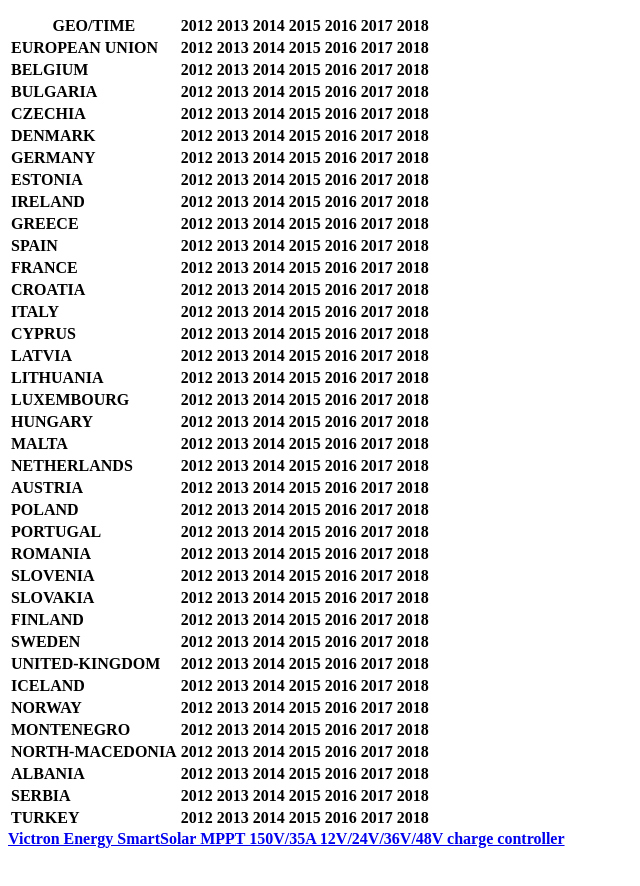
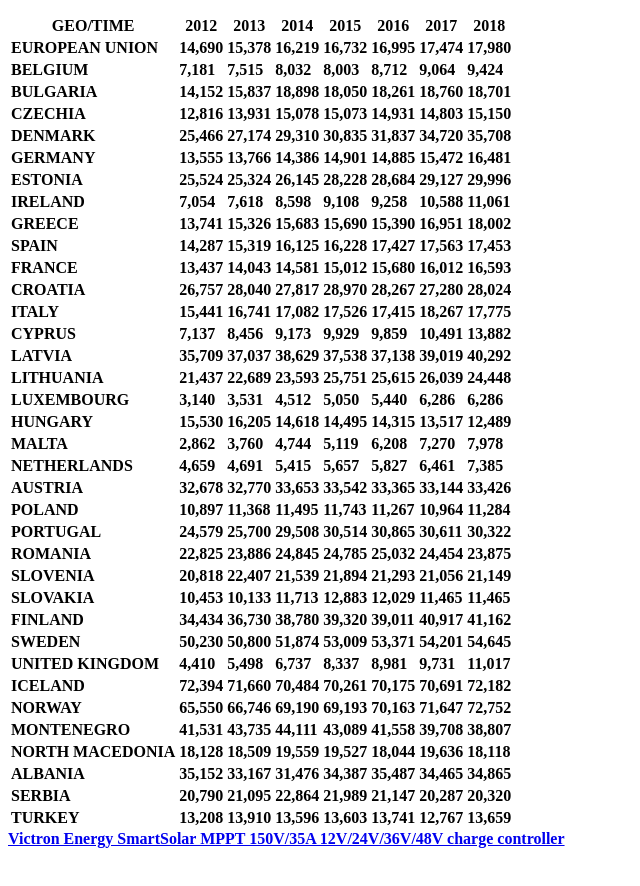
Before and after one commit to RuubioRuub/Solarenergy-Exam, a plain HTML site: page eusolar.html in a window 1280 px wide. Shown: the part 354-1240 px from the top of the page, without its empty margins (0-640 px from the left). Drawn offline with Linux system fonts and the light colour scheme.

Commit message:
table data
the table has been filled with data and my back hurts

```diff
--- a/eusolar.html
+++ b/eusolar.html
@@ -101,30 +101,30 @@
 								2018
 							</th>
 						</tr>
-						<tr class ="european union">
+						<tr class ="european-union">
 							<td>
 								EUROPEAN UNION
 							</td>
 							<td class="2012">
-								2012
+								14,690
 							</td>
 							<td class="2013">
-								2013
+								15,378
 							</td>
 							<td class="2014">
-								2014
+								16,219
 							</td>
 							<td class="2015">
-								2015
+								16,732
 							</td>
 							<td class="2016">
-								2016
+								16,995
 							</td>
 							<td class="2017">
-								2017
+								17,474
 							</td>
 							<td class="2018">
-								2018
+								17,980
 							</td>
 						</tr>
 						<tr class ="belgium">
@@ -132,25 +132,25 @@
 								BELGIUM
 							</td>
 							<td class="2012">
-								2012
+								7,181
 							</td>
 							<td class="2013">
-								2013
+								7,515
 							</td>
 							<td class="2014">
-								2014
+								8,032
 							</td>
 							<td class="2015">
-								2015
+								8,003
 							</td>
 							<td class="2016">
-								2016
+								8,712
 							</td>
 							<td class="2017">
-								2017
+								9,064
 							</td>
 							<td class="2018">
-								2018
+								9,424
 							</td>
 						</tr>
 						<tr class ="bulgaria">
@@ -158,25 +158,25 @@
 								BULGARIA
 							</td>
 							<td class="2012">
-								2012
+								14,152
 							</td>
 							<td class="2013">
-								2013
+								15,837
 							</td>
 							<td class="2014">
-								2014
+								18,898
 							</td>
 							<td class="2015">
-								2015
+								18,050
 							</td>
 							<td class="2016">
-								2016
+								18,261
 							</td>
 							<td class="2017">
-								2017
+								18,760
 							</td>
 							<td class="2018">
-								2018
+								18,701
 							</td>
 						</tr>
 						<tr class ="czechia">
@@ -184,25 +184,25 @@
 								CZECHIA
 							</td>
 							<td class="2012">
-								2012
+								12,816
 							</td>
 							<td class="2013">
-								2013
+								13,931
 							</td>
 							<td class="2014">
-								2014
+								15,078
 							</td>
 							<td class="2015">
-								2015
+								15,073
 							</td>
 							<td class="2016">
-								2016
+								14,931
 							</td>
 							<td class="2017">
-								2017
+								14,803
 							</td>
 							<td class="2018">
-								2018
+								15,150
 							</td>
 						</tr>
 						<tr class ="denmark">
@@ -210,25 +210,25 @@
 								DENMARK
 							</td>
 							<td class="2012">
-								2012
+								25,466
 							</td>
 							<td class="2013">
-								2013
+								27,174
 							</td>
 							<td class="2014">
-								2014
+								29,310
 							</td>
 							<td class="2015">
-								2015
+								30,835
 							</td>
 							<td class="2016">
-								2016
+								31,837
 							</td>
 							<td class="2017">
-								2017
+								34,720
 							</td>
 							<td class="2018">
-								2018
+								35,708
 							</td>
 						</tr>
 						<tr class ="germany">
@@ -236,25 +236,25 @@
 								GERMANY
 							</td>
 							<td class="2012">
-								2012
+								13,555
 							</td>
 							<td class="2013">
-								2013
+								13,766
 							</td>
 							<td class="2014">
-								2014
+								14,386
 							</td>
 							<td class="2015">
-								2015
+								14,901
 							</td>
 							<td class="2016">
-								2016
+								14,885
 							</td>
 							<td class="2017">
-								2017
+								15,472
 							</td>
 							<td class="2018">
-								2018
+								16,481
 							</td>
 						</tr>
 						<tr class ="estonia">
@@ -262,25 +262,25 @@
 								ESTONIA
 							</td>
 							<td class="2012">
-								2012
+								25,524
 							</td>
 							<td class="2013">
-								2013
+								25,324
 							</td>
 							<td class="2014">
-								2014
+								26,145
 							</td>
 							<td class="2015">
-								2015
+								28,228
 							</td>
 							<td class="2016">
-								2016
+								28,684
 							</td>
 							<td class="2017">
-								2017
+								29,127
 							</td>
 							<td class="2018">
-								2018
+								29,996
 							</td>
 						</tr>
 						<tr class ="ireland">
@@ -288,25 +288,25 @@
 								IRELAND
 							</td>
 							<td class="2012">
-								2012
+								7,054
 							</td>
 							<td class="2013">
-								2013
+								7,618
 							</td>
 							<td class="2014">
-								2014
+								8,598
 							</td>
 							<td class="2015">
-								2015
+								9,108
 							</td>
 							<td class="2016">
-								2016
+								9,258
 							</td>
 							<td class="2017">
-								2017
+								10,588
 							</td>
 							<td class="2018">
-								2018
+								11,061
 							</td>
 						</tr>
 						<tr class ="greece">
@@ -314,25 +314,25 @@
 								GREECE
 							</td>
 							<td class="2012">
-								2012
+								13,741
 							</td>
 							<td class="2013">
-								2013
+								15,326
 							</td>
 							<td class="2014">
-								2014
+								15,683
 							</td>
 							<td class="2015">
-								2015
+								15,690
 							</td>
 							<td class="2016">
-								2016
+								15,390
 							</td>
 							<td class="2017">
-								2017
+								16,951
 							</td>
 							<td class="2018">
-								2018
+								18,002
 							</td>
 						</tr>
 						<tr class ="spain">
@@ -340,25 +340,25 @@
 								SPAIN
 							</td>
 							<td class="2012">
-								2012
+								14,287
 							</td>
 							<td class="2013">
-								2013
+								15,319
 							</td>
 							<td class="2014">
-								2014
+								16,125
 							</td>
 							<td class="2015">
-								2015
+								16,228
 							</td>
 							<td class="2016">
-								2016
+								17,427
 							</td>
 							<td class="2017">
-								2017
+								17,563
 							</td>
 							<td class="2018">
-								2018
+								17,453
 							</td>
 						</tr>
 						<tr class ="france">
@@ -366,25 +366,25 @@
 								FRANCE
 							</td>
 							<td class="2012">
-								2012
+								13,437
 							</td>
 							<td class="2013">
-								2013
+								14,043
 							</td>
 							<td class="2014">
-								2014
+								14,581
 							</td>
 							<td class="2015">
-								2015
+								15,012
 							</td>
 							<td class="2016">
-								2016
+								15,680
 							</td>
 							<td class="2017">
-								2017
+								16,012
 							</td>
 							<td class="2018">
-								2018
+								16,593
 							</td>
 						</tr>
 						<tr class ="croatia">
@@ -392,25 +392,25 @@
 								CROATIA
 							</td>
 							<td class="2012">
-								2012
+								26,757
 							</td>
 							<td class="2013">
-								2013
+								28,040
 							</td>
 							<td class="2014">
-								2014
+								27,817
 							</td>
 							<td class="2015">
-								2015
+								28,970
 							</td>
 							<td class="2016">
-								2016
+								28,267
 							</td>
 							<td class="2017">
-								2017
+								27,280
 							</td>
 							<td class="2018">
-								2018
+								28,024
 							</td>
 						</tr>
 						<tr class ="italy">
@@ -418,25 +418,25 @@
 								ITALY
 							</td>
 							<td class="2012">
-								2012
+								15,441
 							</td>
 							<td class="2013">
-								2013
+								16,741
 							</td>
 							<td class="2014">
-								2014
+								17,082
 							</td>
 							<td class="2015">
-								2015
+								17,526
 							</td>
 							<td class="2016">
-								2016
+								17,415
 							</td>
 							<td class="2017">
-								2017
+								18,267
 							</td>
 							<td class="2018">
-								2018
+								17,775
 							</td>
 						</tr>
 						<tr class ="cyprus">
@@ -444,25 +444,25 @@
 								CYPRUS
 							</td>
 							<td class="2012">
-								2012
+								7,137
 							</td>
 							<td class="2013">
-								2013
+								8,456
 							</td>
 							<td class="2014">
-								2014
+								9,173
 							</td>
 							<td class="2015">
-								2015
+								9,929
 							</td>
 							<td class="2016">
-								2016
+								9,859
 							</td>
 							<td class="2017">
-								2017
+								10,491
 							</td>
 							<td class="2018">
-								2018
+								13,882
 							</td>
 						</tr>
 						<tr class ="latvia">
@@ -470,25 +470,25 @@
 								LATVIA
 							</td>
 							<td class="2012">
-								2012
+								35,709
 							</td>
 							<td class="2013">
-								2013
+								37,037
 							</td>
 							<td class="2014">
-								2014
+								38,629
 							</td>
 							<td class="2015">
-								2015
+								37,538
 							</td>
 							<td class="2016">
-								2016
+								37,138
 							</td>
 							<td class="2017">
-								2017
+								39,019
 							</td>
 							<td class="2018">
-								2018
+								40,292
 							</td>
 						</tr>
 						<tr class ="lithuania">
@@ -496,25 +496,25 @@
 								LITHUANIA
 							</td>
 							<td class="2012">
-								2012
+								21,437
 							</td>
 							<td class="2013">
-								2013
+								22,689
 							</td>
 							<td class="2014">
-								2014
+								23,593
 							</td>
 							<td class="2015">
-								2015
+								25,751
 							</td>
 							<td class="2016">
-								2016
+								25,615
 							</td>
 							<td class="2017">
-								2017
+								26,039
 							</td>
 							<td class="2018">
-								2018
+								24,448
 							</td>
 						</tr>
 						<tr class ="luxembourg">
@@ -522,25 +522,25 @@
 								LUXEMBOURG
 							</td>
 							<td class="2012">
-								2012
+								3,140
 							</td>
 							<td class="2013">
-								2013
+								3,531
 							</td>
 							<td class="2014">
-								2014
+								4,512
 							</td>
 							<td class="2015">
-								2015
+								5,050
 							</td>
 							<td class="2016">
-								2016
+								5,440
 							</td>
 							<td class="2017">
-								2017
+								6,286
 							</td>
 							<td class="2018">
-								2018
+								6,286
 							</td>
 						</tr>
 						<tr class ="hungary">
@@ -548,25 +548,25 @@
 								HUNGARY
 							</td>
 							<td class="2012">
-								2012
+								15,530
 							</td>
 							<td class="2013">
-								2013
+								16,205
 							</td>
 							<td class="2014">
-								2014
+								14,618
 							</td>
 							<td class="2015">
-								2015
+								14,495
 							</td>
 							<td class="2016">
-								2016
+								14,315
 							</td>
 							<td class="2017">
-								2017
+								13,517
 							</td>
 							<td class="2018">
-								2018
+								12,489
 							</td>
 						</tr>
 						<tr class ="malta">
@@ -574,25 +574,25 @@
 								MALTA
 							</td>
 							<td class="2012">
-								2012
+								2,862
 							</td>
 							<td class="2013">
-								2013
+								3,760
 							</td>
 							<td class="2014">
-								2014
+								4,744
 							</td>
 							<td class="2015">
-								2015
+								5,119
 							</td>
 							<td class="2016">
-								2016
+								6,208
 							</td>
 							<td class="2017">
-								2017
+								7,270
 							</td>
 							<td class="2018">
-								2018
+								7,978
 							</td>
 						</tr>
 						<tr class ="netherlands">
@@ -600,25 +600,25 @@
 								NETHERLANDS
 							</td>
 							<td class="2012">
-								2012
+								4,659
 							</td>
 							<td class="2013">
-								2013
+								4,691
 							</td>
 							<td class="2014">
-								2014
+								5,415
 							</td>
 							<td class="2015">
-								2015
+								5,657
 							</td>
 							<td class="2016">
-								2016
+								5,827
 							</td>
 							<td class="2017">
-								2017
+								6,461
 							</td>
 							<td class="2018">
-								2018
+								7,385
 							</td>
 						</tr>
 						<tr class ="austria">
@@ -626,25 +626,25 @@
 								AUSTRIA
 							</td>
 							<td class="2012">
-								2012
+								32,678
 							</td>
 							<td class="2013">
-								2013
+								32,770
 							</td>
 							<td class="2014">
-								2014
+								33,653
 							</td>
 							<td class="2015">
-								2015
+								33,542
 							</td>
 							<td class="2016">
-								2016
+								33,365
 							</td>
 							<td class="2017">
-								2017
+								33,144
 							</td>
 							<td class="2018">
-								2018
+								33,426
 							</td>
 						</tr>
 						<tr class ="poland">
@@ -652,25 +652,25 @@
 								POLAND
 							</td>
 							<td class="2012">
-								2012
+								10,897
 							</td>
 							<td class="2013">
-								2013
+								11,368
 							</td>
 							<td class="2014">
-								2014
+								11,495
 							</td>
 							<td class="2015">
-								2015
+								11,743
 							</td>
 							<td class="2016">
-								2016
+								11,267
 							</td>
 							<td class="2017">
-								2017
+								10,964
 							</td>
 							<td class="2018">
-								2018
+								11,284
 							</td>
 						</tr>
 						<tr class ="portugal">
@@ -678,25 +678,25 @@
 								PORTUGAL
 							</td>
 							<td class="2012">
-								2012
+								24,579
 							</td>
 							<td class="2013">
-								2013
+								25,700
 							</td>
 							<td class="2014">
-								2014
+								29,508
 							</td>
 							<td class="2015">
-								2015
+								30,514
 							</td>
 							<td class="2016">
-								2016
+								30,865
 							</td>
 							<td class="2017">
-								2017
+								30,611
 							</td>
 							<td class="2018">
-								2018
+								30,322
 							</td>
 						</tr>
 						<tr class ="romania">
@@ -704,25 +704,25 @@
 								ROMANIA
 							</td>
 							<td class="2012">
-								2012
+								22,825
 							</td>
 							<td class="2013">
-								2013
+								23,886
 							</td>
 							<td class="2014">
-								2014
+								24,845
 							</td>
 							<td class="2015">
-								2015
+								24,785
 							</td>
 							<td class="2016">
-								2016
+								25,032
 							</td>
 							<td class="2017">
-								2017
+								24,454
 							</td>
 							<td class="2018">
-								2018
+								23,875
 							</td>
 						</tr>
 						<tr class ="slovenia">
@@ -730,25 +730,25 @@
 								SLOVENIA
 							</td>
 							<td class="2012">
-								2012
+								20,818
 							</td>
 							<td class="2013">
-								2013
+								22,407
 							</td>
 							<td class="2014">
-								2014
+								21,539
 							</td>
 							<td class="2015">
-								2015
+								21,894
 							</td>
 							<td class="2016">
-								2016
+								21,293
 							</td>
 							<td class="2017">
-								2017
+								21,056
 							</td>
 							<td class="2018">
-								2018
+								21,149
 							</td>
 						</tr>
 						<tr class ="slovakia">
@@ -756,25 +756,25 @@
 								SLOVAKIA
 							</td>
 							<td class="2012">
-								2012
+								10,453
 							</td>
 							<td class="2013">
-								2013
+								10,133
 							</td>
 							<td class="2014">
-								2014
+								11,713
 							</td>
 							<td class="2015">
-								2015
+								12,883
 							</td>
 							<td class="2016">
-								2016
+								12,029
 							</td>
 							<td class="2017">
-								2017
+								11,465
 							</td>
 							<td class="2018">
-								2018
+								11,465
 							</td>
 						</tr>
 						<tr class ="finland">
@@ -782,25 +782,25 @@
 								FINLAND
 							</td>
 							<td class="2012">
-								2012
+								34,434
 							</td>
 							<td class="2013">
-								2013
+								36,730
 							</td>
 							<td class="2014">
-								2014
+								38,780
 							</td>
 							<td class="2015">
-								2015
+								39,320
 							</td>
 							<td class="2016">
-								2016
+								39,011
 							</td>
 							<td class="2017">
-								2017
+								40,917
 							</td>
 							<td class="2018">
-								2018
+								41,162
 							</td>
 						</tr>
 						<tr class ="sweden">
@@ -808,51 +808,51 @@
 								SWEDEN
 							</td>
 							<td class="2012">
-								2012
+								50,230
 							</td>
 							<td class="2013">
-								2013
+								50,800
 							</td>
 							<td class="2014">
-								2014
+								51,874
 							</td>
 							<td class="2015">
-								2015
+								53,009
 							</td>
 							<td class="2016">
-								2016
+								53,371
 							</td>
 							<td class="2017">
-								2017
+								54,201
 							</td>
 							<td class="2018">
-								2018
+								54,645
 							</td>
 						</tr>
 						<tr class ="united-kingdom">
 							<td>
-								UNITED-KINGDOM
+								UNITED KINGDOM
 							</td>
 							<td class="2012">
-								2012
+								4,410
 							</td>
 							<td class="2013">
-								2013
+								5,498
 							</td>
 							<td class="2014">
-								2014
+								6,737
 							</td>
 							<td class="2015">
-								2015
+								8,337
 							</td>
 							<td class="2016">
-								2016
+								8,981
 							</td>
 							<td class="2017">
-								2017
+								9,731
 							</td>
 							<td class="2018">
-								2018
+								11,017
 							</td>
 						</tr>
 						<tr class ="iceland">
@@ -860,25 +860,25 @@
 								ICELAND
 							</td>
 							<td class="2012">
-								2012
+								72,394
 							</td>
 							<td class="2013">
-								2013
+								71,660
 							</td>
 							<td class="2014">
-								2014
+								70,484
 							</td>
 							<td class="2015">
-								2015
+								70,261
 							</td>
 							<td class="2016">
-								2016
+								70,175
 							</td>
 							<td class="2017">
-								2017
+								70,691
 							</td>
 							<td class="2018">
-								2018
+								72,182
 							</td>
 						</tr>
 						<tr class ="norway">
@@ -886,25 +886,25 @@
 								NORWAY
 							</td>
 							<td class="2012">
-								2012
+								65,550
 							</td>
 							<td class="2013">
-								2013
+								66,746
 							</td>
 							<td class="2014">
-								2014
+								69,190
 							</td>
 							<td class="2015">
-								2015
+								69,193
 							</td>
 							<td class="2016">
-								2016
+								70,163
 							</td>
 							<td class="2017">
-								2017
+								71,647
 							</td>
 							<td class="2018">
-								2018
+								72,752
 							</td>
 						</tr>
 						<tr class ="montenegro">
@@ -912,51 +912,51 @@
 								MONTENEGRO
 							</td>
 							<td class="2012">
-								2012
+								41,531
 							</td>
 							<td class="2013">
-								2013
+								43,735
 							</td>
 							<td class="2014">
-								2014
+								44,111
 							</td>
 							<td class="2015">
-								2015
+								43,089
 							</td>
 							<td class="2016">
-								2016
+								41,558
 							</td>
 							<td class="2017">
-								2017
+								39,708
 							</td>
 							<td class="2018">
-								2018
+								38,807
 							</td>
 						</tr>
 						<tr class ="north-macedonia">
 							<td>
-								NORTH-MACEDONIA
+								NORTH MACEDONIA
 							</td>
 							<td class="2012">
-								2012
+								18,128
 							</td>
 							<td class="2013">
-								2013
+								18,509
 							</td>
 							<td class="2014">
-								2014
+								19,559
 							</td>
 							<td class="2015">
-								2015
+								19,527
 							</td>
 							<td class="2016">
-								2016
+								18,044
 							</td>
 							<td class="2017">
-								2017
+								19,636
 							</td>
 							<td class="2018">
-								2018
+								18,118
 							</td>
 						</tr>
 						<tr class ="albania">
@@ -964,25 +964,25 @@
 								ALBANIA
 							</td>
 							<td class="2012">
-								2012
+								35,152
 							</td>
 							<td class="2013">
-								2013
+								33,167
 							</td>
 							<td class="2014">
-								2014
+								31,476
 							</td>
 							<td class="2015">
-								2015
+								34,387
 							</td>
 							<td class="2016">
-								2016
+								35,487
 							</td>
 							<td class="2017">
-								2017
+								34,465
 							</td>
 							<td class="2018">
-								2018
+								34,865
 							</td>
 						</tr>
 						<tr class ="serbia">
@@ -990,25 +990,25 @@
 								SERBIA
 							</td>
 							<td class="2012">
-								2012
+								20,790
 							</td>
 							<td class="2013">
-								2013
+								21,095
 							</td>
 							<td class="2014">
-								2014
+								22,864
 							</td>
 							<td class="2015">
-								2015
+								21,989
 							</td>
 							<td class="2016">
-								2016
+								21,147
 							</td>
 							<td class="2017">
-								2017
+								20,287
 							</td>
 							<td class="2018">
-								2018
+								20,320
 							</td>
 						</tr>
 						<tr class ="turkey">
@@ -1016,25 +1016,25 @@
 								TURKEY
 							</td>
 							<td class="2012">
-								2012
+								13,208
 							</td>
 							<td class="2013">
-								2013
+								13,910
 							</td>
 							<td class="2014">
-								2014
+								13,596
 							</td>
 							<td class="2015">
-								2015
+								13,603
 							</td>
 							<td class="2016">
-								2016
+								13,741
 							</td>
 							<td class="2017">
-								2017
+								12,767
 							</td>
 							<td class="2018">
-								2018
+								13,659
 							</td>
 						</tr>
 					</table>
```
